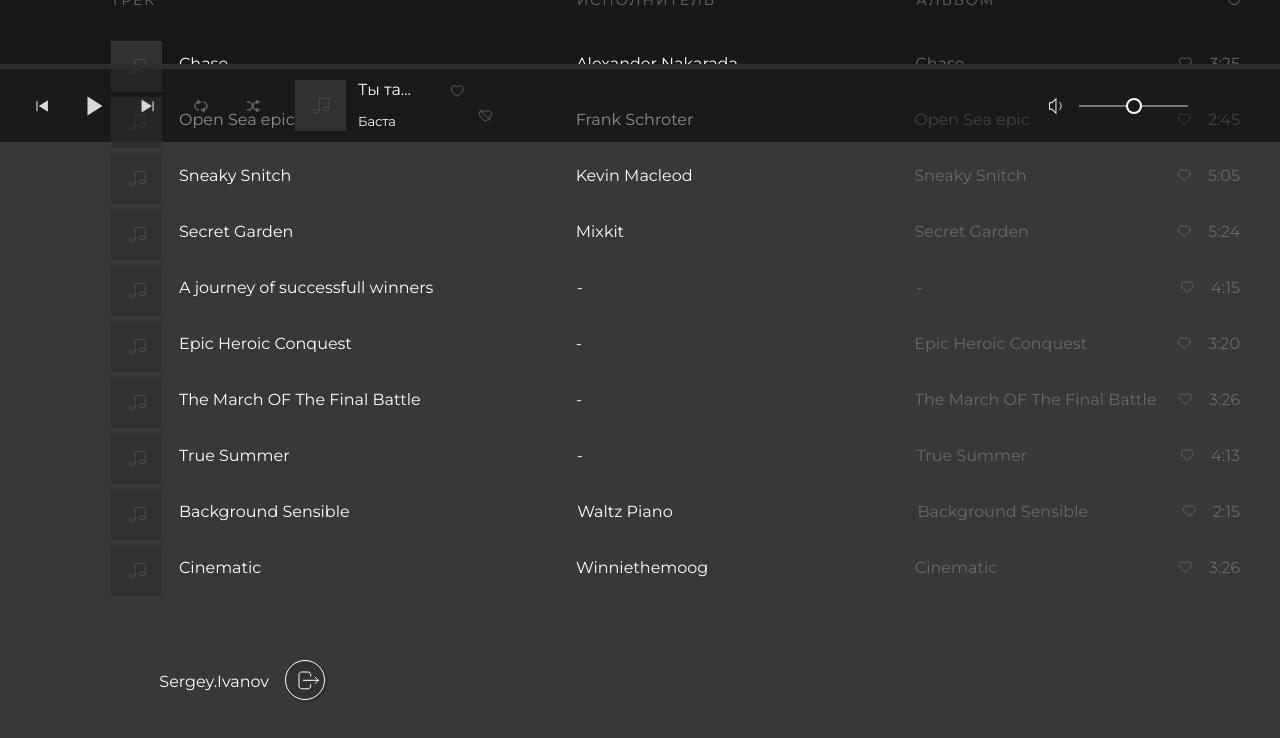
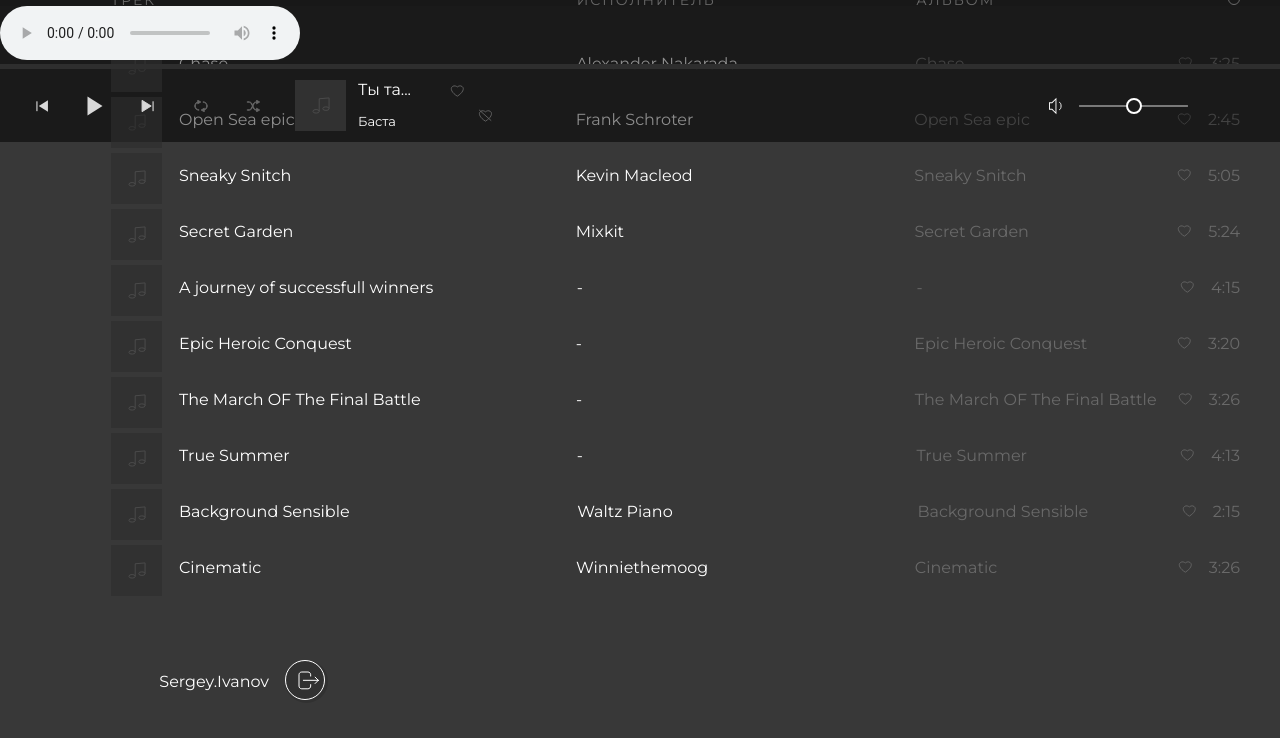
Before and after one commit to AlexxGutt/skypro-music, a Next.js app: page / in a window 1280 px wide. Both pictures are taken after a click on the element 675 px from the left and 400 px from the top of the page. Shown: the top 738 px of the page. Built offline with nearby package versions, Linux system fonts and the light colour scheme.

Commit message:
Добавил аудио плеер

```diff
--- a/src/app/components/Bar/Bar.tsx
+++ b/src/app/components/Bar/Bar.tsx
@@ -1,9 +1,14 @@
+'use client';
 import Link from 'next/link';
 import styles from './bar.module.css';
 import classnames from 'classnames';
+import { useAppSelector } from '@/app/store/store';
 export default function Bar() {
+  const currentTrack = useAppSelector((state) => state.tracks.currentTrack);
+  if (!currentTrack) return <></>;
   return (
     <div className={styles.bar}>
+      <audio controls src={currentTrack?.track_file}></audio>
       <div className={styles.bar__content}>
         <div className={styles.bar__playerProgress}></div>
         <div className={styles.bar__playerBlock}>
--- a/src/app/components/Centerblock/Centerblock.tsx
+++ b/src/app/components/Centerblock/Centerblock.tsx
@@ -1,6 +1,6 @@
 import styles from './centerblock.module.css';
 import Search from '../Search/Search';
-import TrackType from '../Track/Track';
+import Track from '../Track/Track';
 import Filter from '../Filter/Filter';
 import classnames from 'classnames';
 
@@ -27,7 +27,7 @@ export default function Centerblock() {
             </svg>
           </div>
         </div>
-        <TrackType />
+        <Track />
       </div>
     </div>
   );
```
